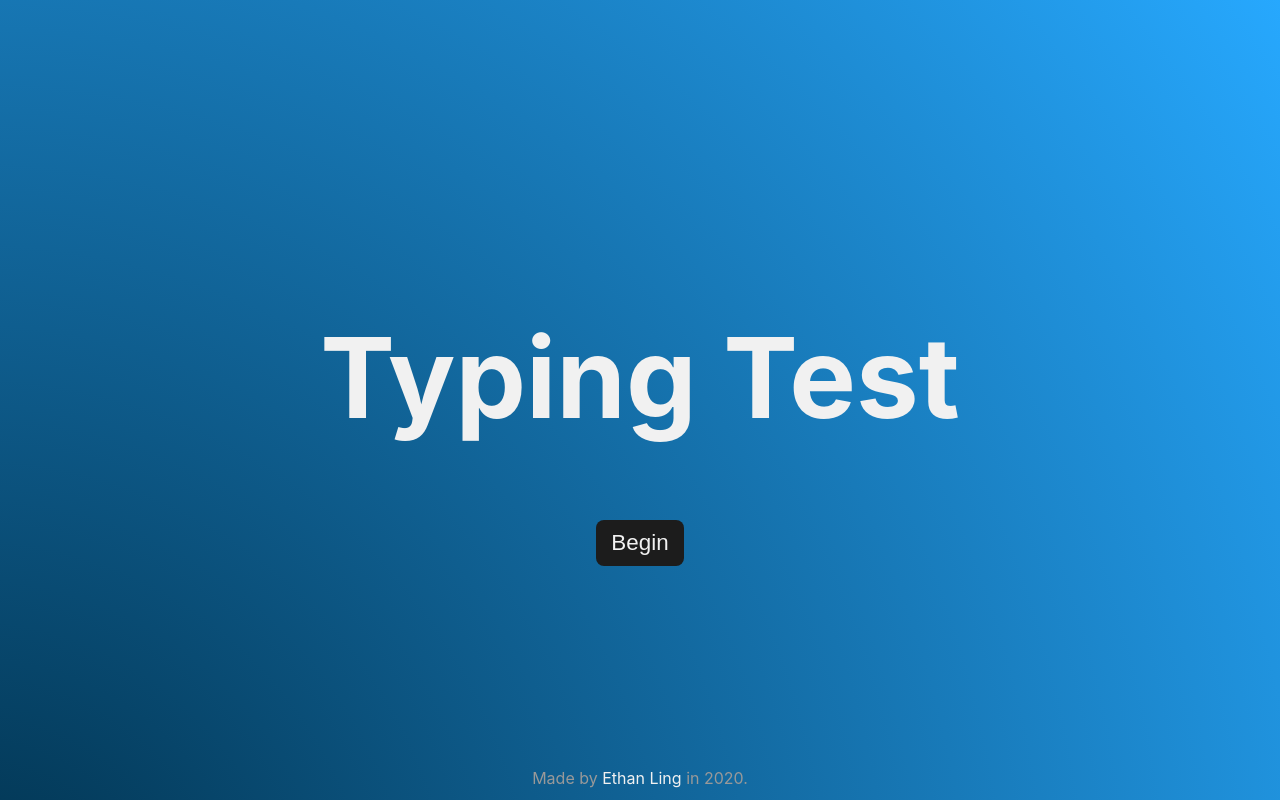
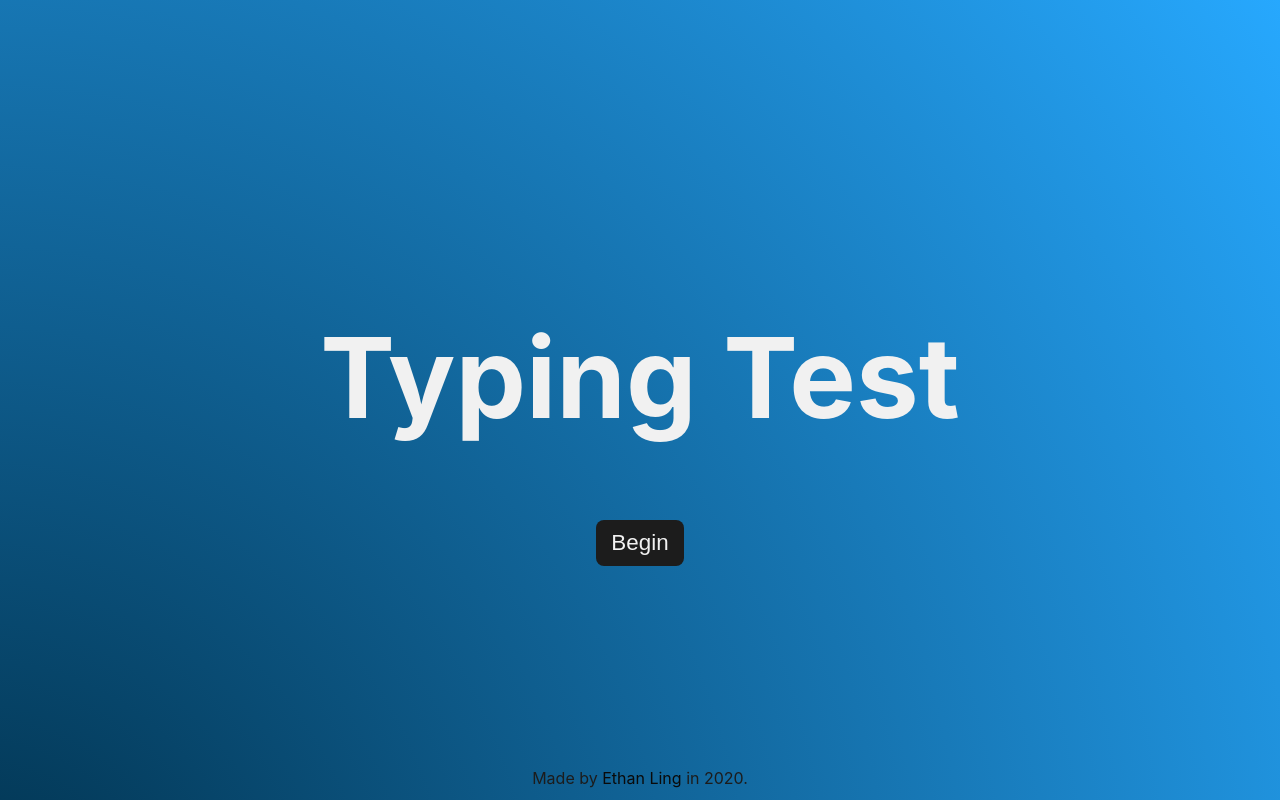
Before and after one commit to ethanling/typing-test, a React (Create React App) app: page / in a window 1280 px wide. Built offline with nearby package versions, Linux system fonts and the light colour scheme.

Commit message:
styling updates

```diff
--- a/src/components/StatsDisplay.js
+++ b/src/components/StatsDisplay.js
@@ -1,6 +1,7 @@
 import React, { useContext, useEffect } from "react";
 import { StateContext } from "../context/StateProvider";
 import { StyledStatsWrapper, StyledStatsHeader } from "../styles/StyledStats";
+import RestartButton from '../components/RestartButton';
 
 const StatsDisplay = () => {
     const [{ history, matches, stats }, dispatch] = useContext(StateContext);
@@ -44,6 +45,7 @@ const StatsDisplay = () => {
             <StyledStatsWrapper>
                 <p>Words Per Minute: {stats.wpm}</p>
                 <p>Accuracy: {stats.accuracy + "%"}</p>
+                <RestartButton text={'Try Again'} />
             </StyledStatsWrapper>
         </>
     );
--- a/src/styles/StyledFooter.js
+++ b/src/styles/StyledFooter.js
@@ -3,11 +3,11 @@ import styled from "styled-components";
 export const StyledFooter = styled.div`
     position: absolute;
     bottom: 0;
-    color: #999;
+    color: #1c1c1c;
     margin-bottom: 12px;
 `;
 
 export const StyledFooterLink = styled.a`
-    color: #f1f1f1;
+    color: #0a0a0a;
     text-decoration: none;
 `;
--- a/src/styles/StyledLoader.js
+++ b/src/styles/StyledLoader.js
@@ -9,7 +9,7 @@ export const StyledLoaderContainer = styled.div`
 `;
 
 export const StyledLoader = styled.div`
-    border: 16px solid #374047;
+    border: 16px solid transparent;
     border-top: 16px solid #f1f1f1;
     border-radius: 50%;
     width: 120px;
--- a/src/styles/StyledStats.js
+++ b/src/styles/StyledStats.js
@@ -10,7 +10,7 @@ export const StyledStatsContainer = styled.div`
 
 export const StyledStatsWrapper = styled.div`
     background: #f1f1f1;
-    width: 70vw;
+    width: 50vw;
     padding: 20px;
     display: flex;
     justify-content: center;
--- a/src/styles/StyledTest.js
+++ b/src/styles/StyledTest.js
@@ -12,7 +12,7 @@ export const StyledTestDisplay = styled.div`
     display: flex;
     flex-direction: column;
     align-items: center;
-    max-width: 75vw;
+    max-width: 50vw;
 `;
 
 export const StyledToolBar = styled.div`
@@ -47,7 +47,7 @@ export const StyledLetter = styled.span`
 export const StyledClockText = styled.span`
     font-family: "Courier Prime", "Courier New", Courier, monospace;
     font-weight: bold;
-    flex: 1;
+    flex: 1;\
     font-size: 1.4em;
     color: #f1f1f1;
     display: flex;
```
